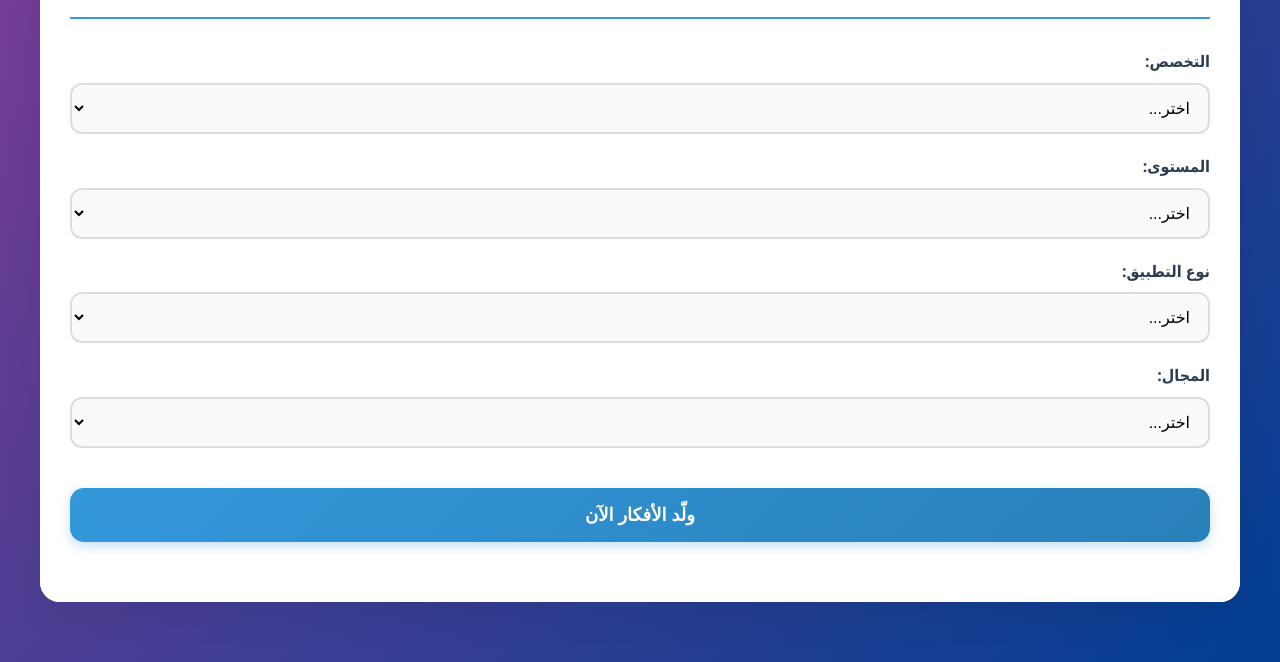
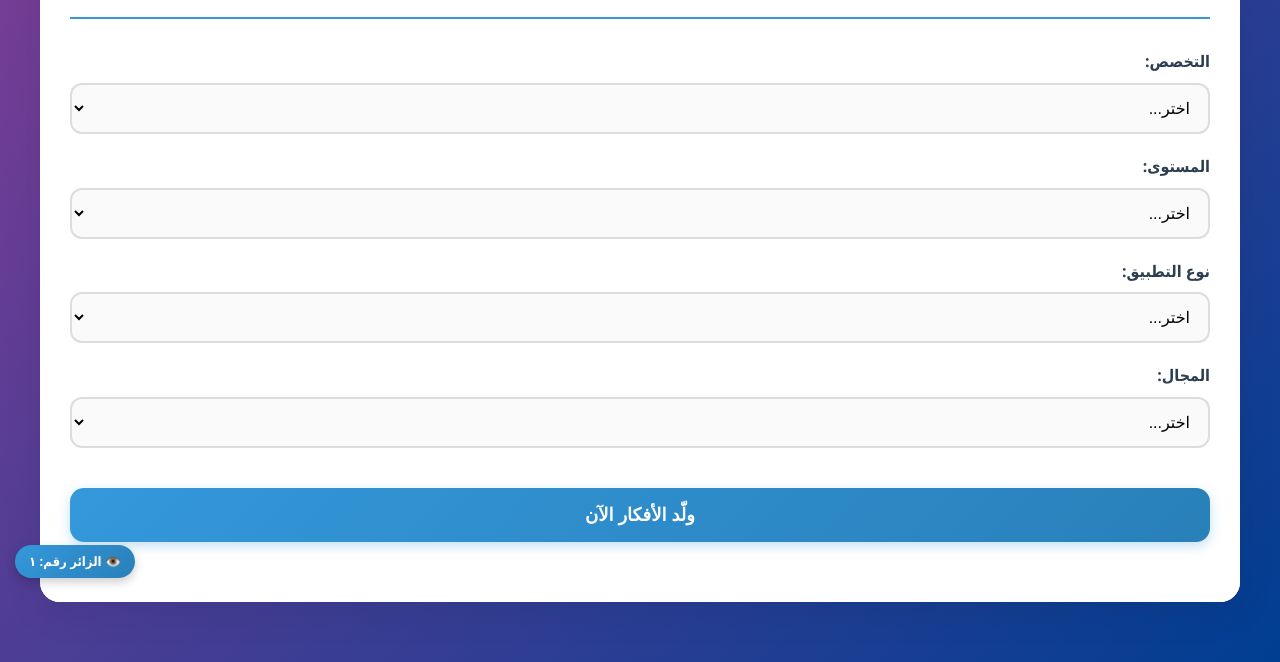
Before and after one commit to ceka-services/ceka, a plain HTML site: page index.html in a window 1280 px wide. Shown: the part 207-869 px from the top of the page. Drawn offline with Linux system fonts and the light colour scheme.

Commit message:
Update index.html

```diff
--- a/index.html
+++ b/index.html
@@ -67,6 +67,32 @@
 
 
   <script src="script.js"></script>
+  <script defer src="https://cloud.umami.is/script.js" data-website-id="b6440164-89a0-4b51-be22-3daafa6a811c"></script>
+
+<!-- عرض العداد في الزاوية -->
+<div id="visitor-counter" style="
+  position: fixed;
+  bottom: 15px;
+  left: 15px;
+  background: linear-gradient(135deg, #3498db, #2980b9);
+  color: white;
+  padding: 6px 14px;
+  border-radius: 20px;
+  font-size: 13px;
+  font-weight: bold;
+  box-shadow: 0 4px 10px rgba(0,0,0,0.2);
+  z-index: 9999;
+">
+  👁️ الزائر رقم: <span id="counter-value">جاري التحميل...</span>
+</div>
+
+<script>
+
+  let count = localStorage.getItem('visitCount') || 0;
+  count = parseInt(count) + 1;
+  localStorage.setItem('visitCount', count);
+  document.getElementById('counter-value').textContent = count.toLocaleString('ar-EG');
+</script>
 </body>
 
 </html>
```
